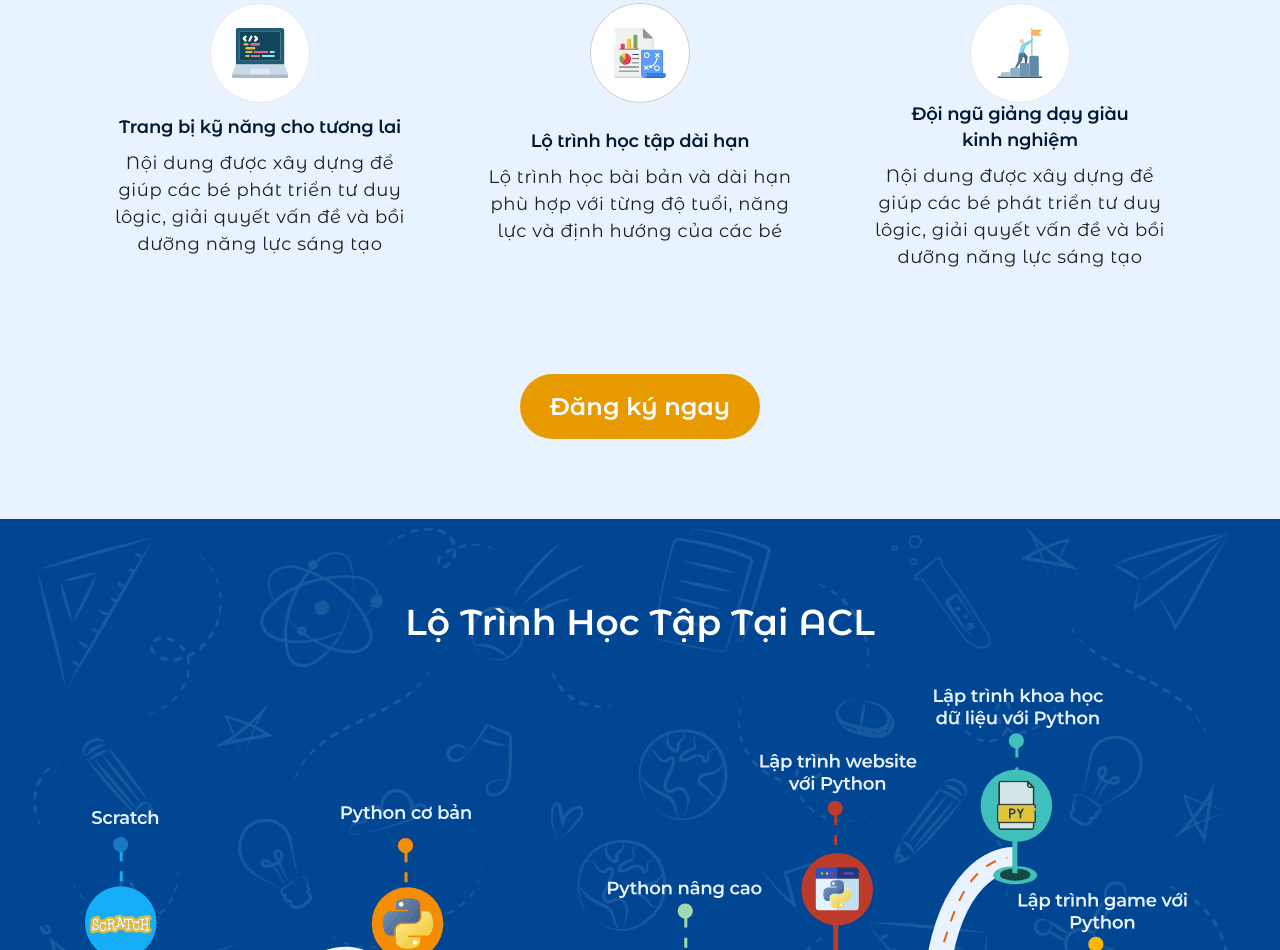
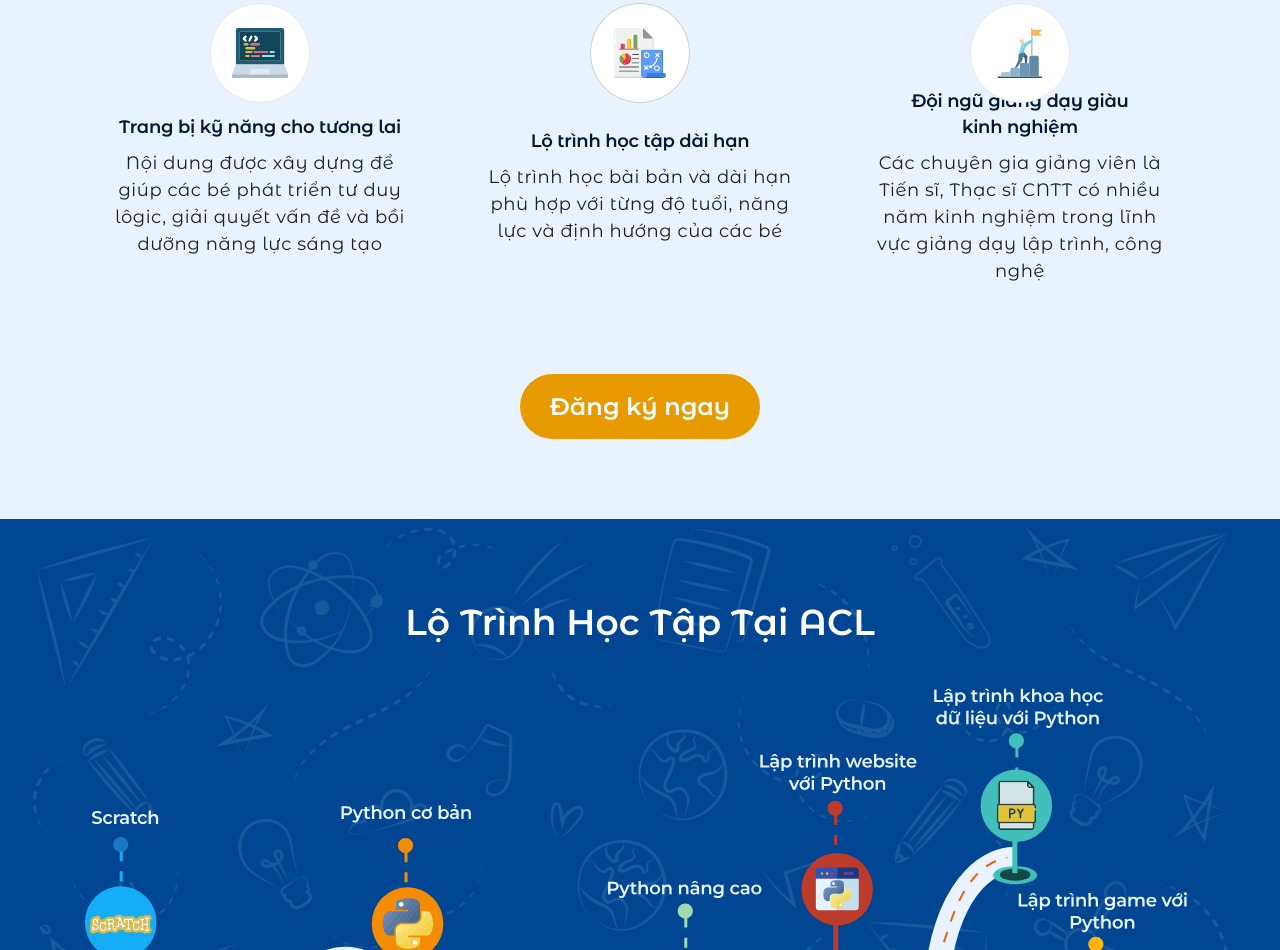
Before and after one commit to VuphanMinh/ACL-landing, a plain HTML site: page index.html in a window 1280 px wide. Shown: the part 1521-2471 px from the top of the page. Drawn offline with nearby package versions, Linux system fonts and the light colour scheme.

Commit message:
change content

```diff
--- a/index.html
+++ b/index.html
@@ -146,7 +146,7 @@
                   <img src="img/icon/victory-circle.svg" alt="computer" />
                 </div>
                 <div class="about-wrap__card--title">Đội ngũ giảng dạy giàu <br/>kinh nghiệm</div>
-                <p>Nội dung được xây dựng để giúp các bé phát triển tư duy lôgic, giải quyết vấn đề và bồi dưỡng năng lực sáng tạo</p>
+                <p>Các chuyên gia giảng viên là Tiến sĩ, Thạc sĩ CNTT có nhiều năm kinh nghiệm trong lĩnh vực giảng dạy lập trình, công nghệ</p>
               </div>
             </div>
           </div>
```
Also changed, not shown: 1 other file.
